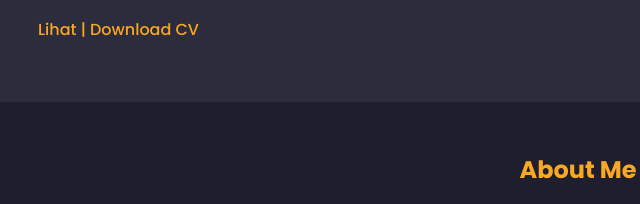
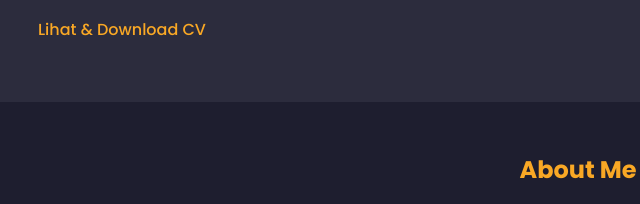
Before and after one commit to Khafid624/Portofolio, a plain HTML site: page index.html in a window 1280 px wide. Shown: the part 516-720 px from the top of the page, 62-702 px from the left. Drawn offline with Linux system fonts and the light colour scheme.

Commit message:
Update index.html

```diff
--- a/index.html
+++ b/index.html
@@ -41,7 +41,9 @@
         <a href="https://www.instagram.com/mohammad_al_khafid"><img src="https://cdn-icons-png.flaticon.com/512/1384/1384063.png" alt="Instagram"></a>
         <a href="https://github.com/Khafid624"><img src="https://cdn-icons-png.flaticon.com/512/733/733609.png" alt="GitHub"></a>
       </div>
-        <a href="assets/cv_alkhafid.pdf" class="cv" download>Lihat | Download CV</a>
+        <a href="assets/CV_Khafid.pdf" target="_blank" rel="noopener" class="cv">
+            Lihat & Download CV
+        </a>
     </div>
     <div class="hero-img">
       <img src="assets/profil.png" alt="Profile">
```
